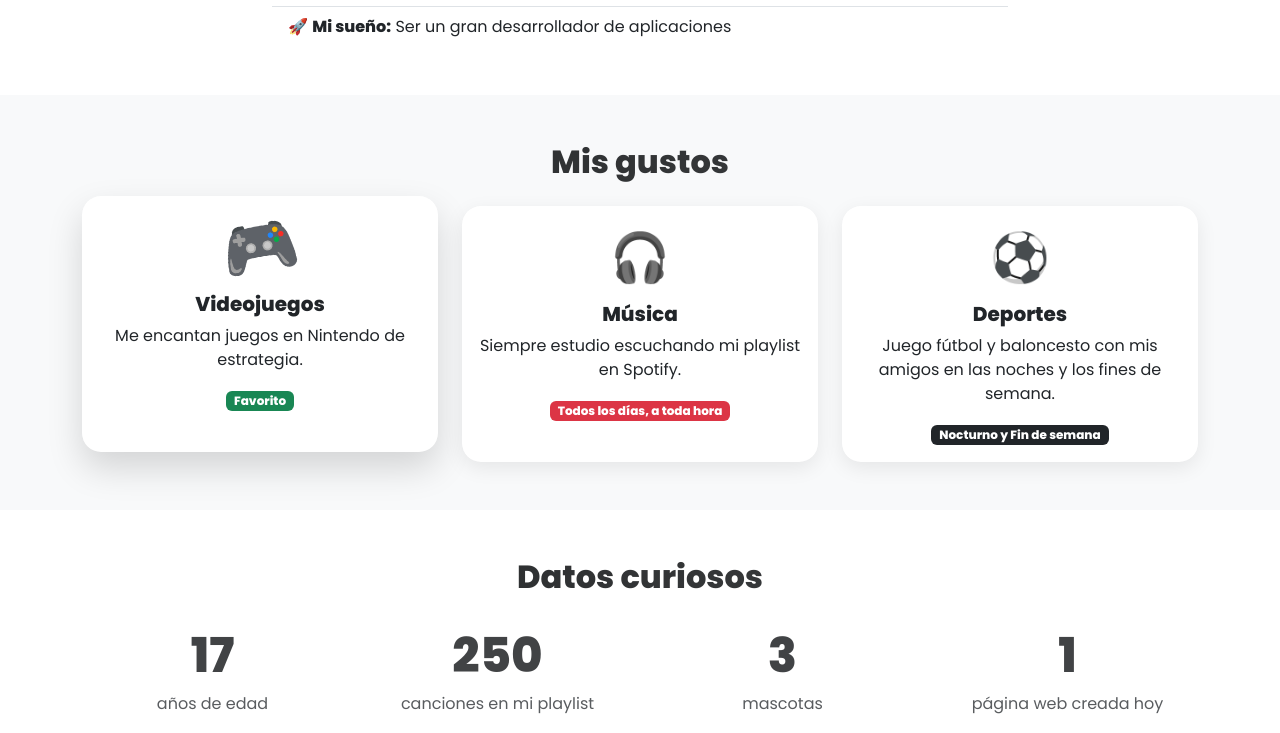
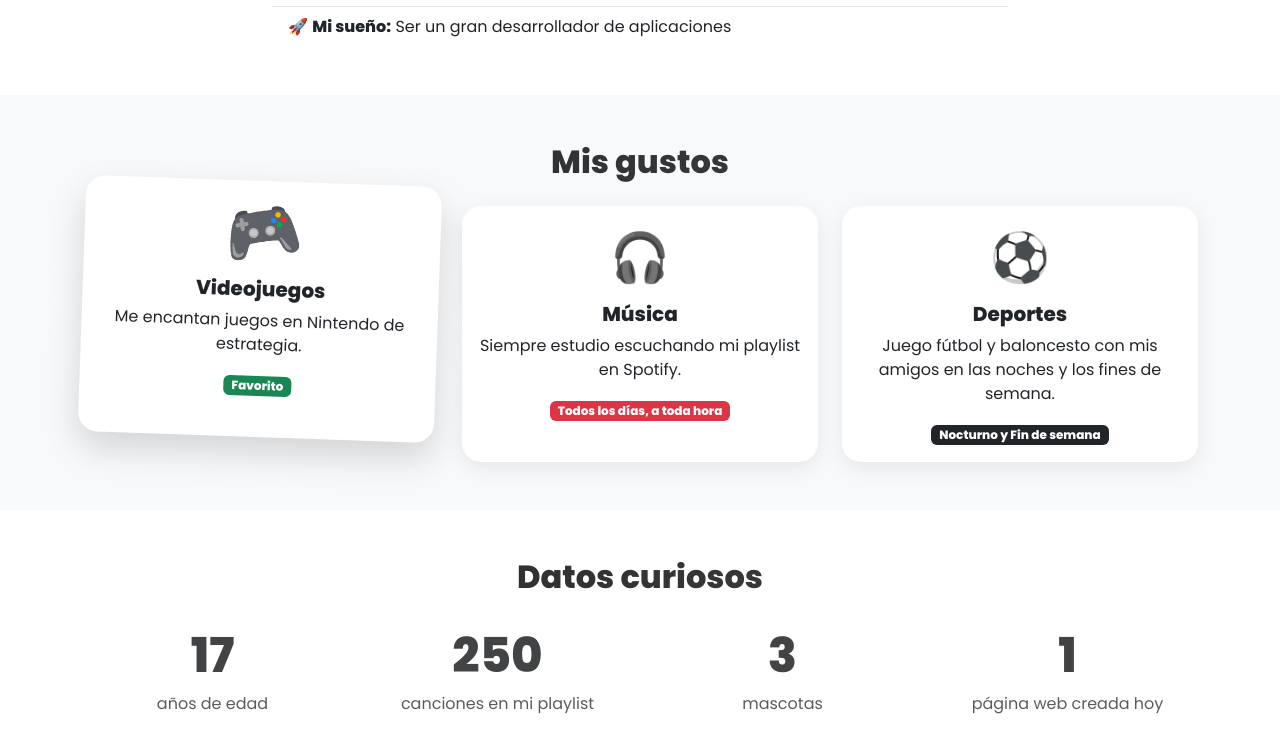
Before and after one commit to ingkruzitca/gyl-kruz27.github.io, a plain HTML site: page index.html in a window 1280 px wide. In both pictures the pointer is over the element 260 px from the left and 1424 px from the top of the page. Shown: the part 1091-1824 px from the top of the page. Drawn offline with nearby package versions, Linux system fonts and the light colour scheme.

Commit message:
Update hover effect on tarjeta class
Modificando el TranslateY

```diff
--- a/css/estilos.css
+++ b/css/estilos.css
@@ -100,7 +100,7 @@ body {
 }
 /* ✏️ RETO 3: cambia -10px por -25px, o agrega rotate(2deg) */
 .tarjeta:hover {
-  transform: translateY(-10px);
+  transform: translateY(-25px) rotate(2deg);
   box-shadow: 0 16px 35px rgba(0, 0, 0, 0.15);
 }
 .tarjeta-emoji { font-size: 3rem; margin-bottom: 0.5rem; transition: transform 0.4s; }
```
